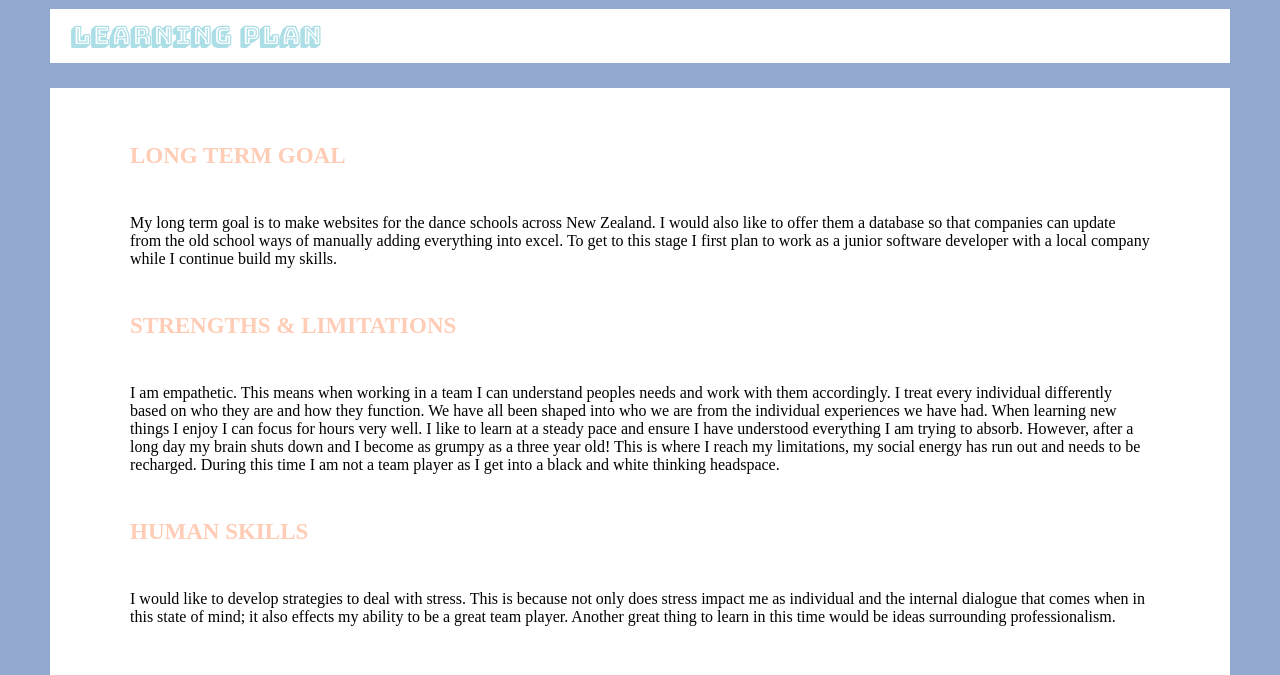
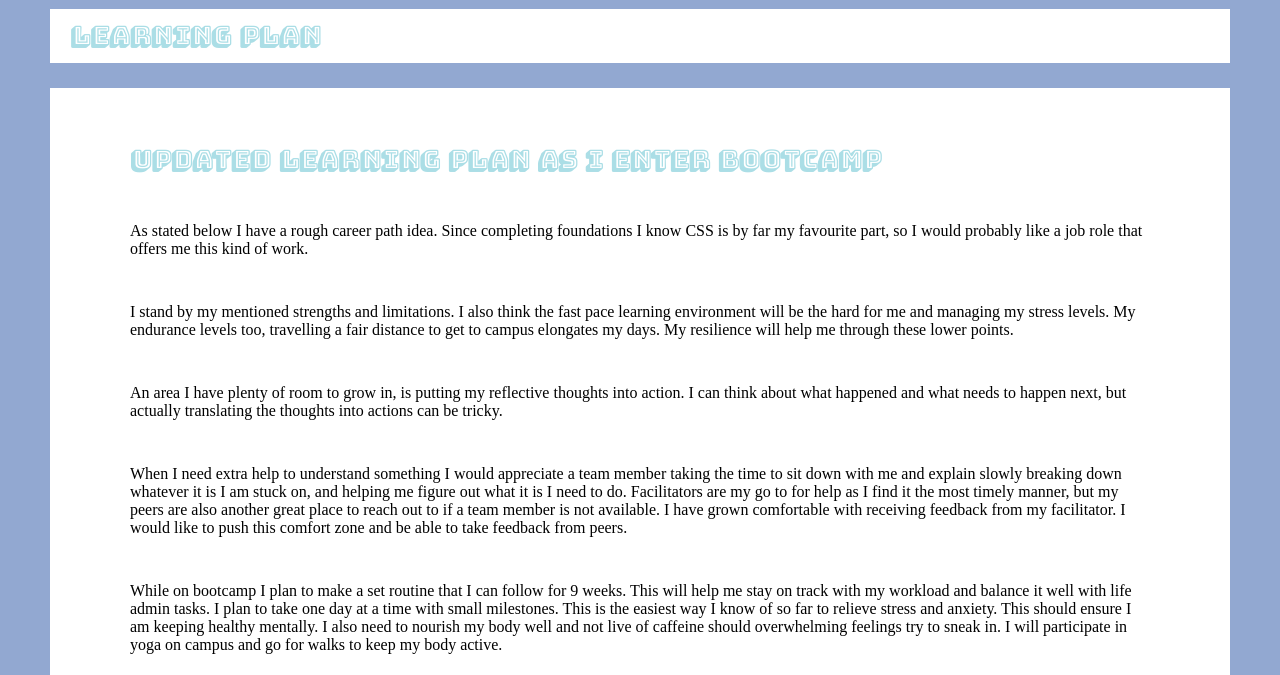
Before and after one commit to ricki-jane/ricki-jane.github.io, a plain HTML site: page blog/LearningPlan.html in a window 1280 px wide. Shown: the part 175-850 px from the top of the page. Drawn offline with Linux system fonts and the light colour scheme; a web font is replaced by a local one.

Commit message:
update LP

```diff
--- a/blog/LearningPlan.html
+++ b/blog/LearningPlan.html
@@ -43,6 +43,30 @@
         <h2>LEARNING PLAN</h2>
 
     <div class=IVS>
+        <h2>UPDATED LEARNING PLAN AS I ENTER BOOTCAMP</h2>
+
+            <p>
+            As stated below I have a rough career path idea. Since completing foundations I know CSS is by far my favourite part, so I would probably like a job role that offers me this kind of work.
+            </p>
+
+            <P>
+            I stand by my mentioned strengths and limitations. I also think the fast pace learning environment will be the hard for me and managing my stress levels. My endurance levels too, travelling a fair distance to get to campus elongates my days. My resilience will help me through these lower points.
+            </P>
+
+            <P>
+            An area I have plenty of room to grow in,  is putting my reflective thoughts into action. I can think about what happened and what needs to happen next, but actually translating the thoughts into actions can be tricky.
+             </P>
+
+             <P>
+            When I need extra help to understand something I would appreciate a team member taking the time to sit down with me and explain slowly breaking down whatever it is I am stuck on, and helping me figure out what it is I need to do. Facilitators are my go to for help as I find it the most timely manner, but my peers are also another great place to reach out to if a team member is not available. I have grown comfortable with receiving feedback from my facilitator. I would like to push this comfort zone and be able to take feedback from peers.
+             </P>
+
+             <P>
+            While on bootcamp I plan to make a set routine that I can follow for 9 weeks. This will help me stay on track with my workload and balance it well with life admin tasks. I plan to take one day at a time with small milestones. This is the easiest way I know of so far to relieve stress and anxiety. This should ensure I am keeping healthy mentally. I also need to nourish my body well and not live of caffeine should overwhelming feelings try to sneak in. I will participate in yoga on campus and go for walks to keep my body active.
+             </P>
+
+        <h2>ORIGINAL LEARNING PLAN</h2>
+
         <h3>Long Term Goal</h3>
             <p>
                 My long term goal is to make websites for the dance schools across New Zealand.  I would also like to offer them a database so that companies can update from the old school ways of manually adding everything into excel. To get to this stage I first plan to work as a junior software developer with a local company while I continue build my skills.
```
